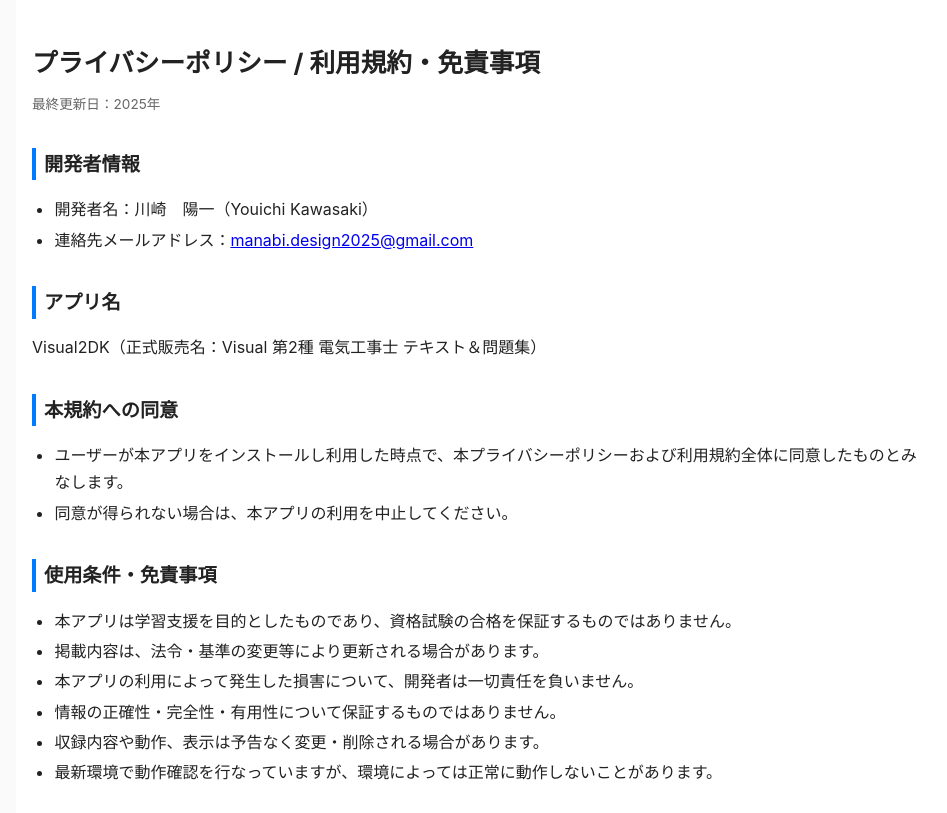
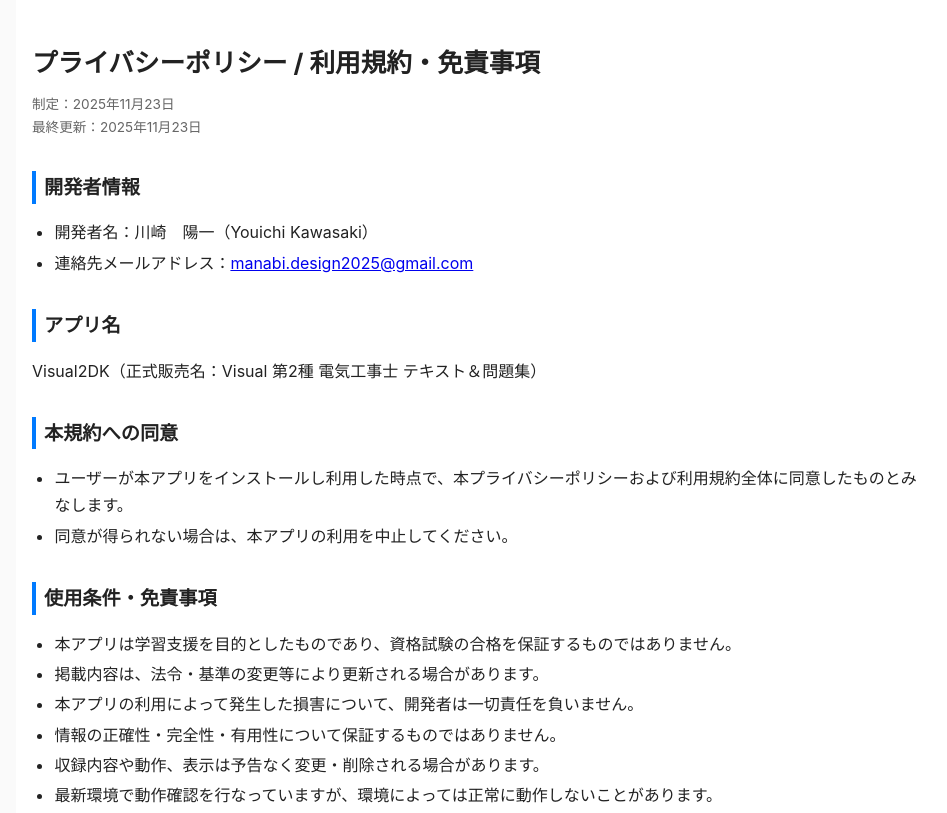
Before and after one commit to yousan4649/Visual2DK-pages, a plain HTML site: page privacy.html in a window 1280 px wide. Shown: the top 813 px of the page, without its empty margins (158-1105 px from the left). Drawn offline with Linux system fonts and the light colour scheme.

Commit message:
Update privacy.html

```diff
--- a/privacy.html
+++ b/privacy.html
@@ -57,7 +57,12 @@
 <body>
   <div class="container">
     <h1>プライバシーポリシー / 利用規約・免責事項</h1>
-    <p class="small">最終更新日：2025年</p>
+
+    <!-- ★ 日付部分のみ修正（本文は不変） -->
+    <p class="small">
+      制定：2025年11月23日<br>
+      最終更新：2025年11月23日
+    </p>
 
     <h2>開発者情報</h2>
     <ul>
```
